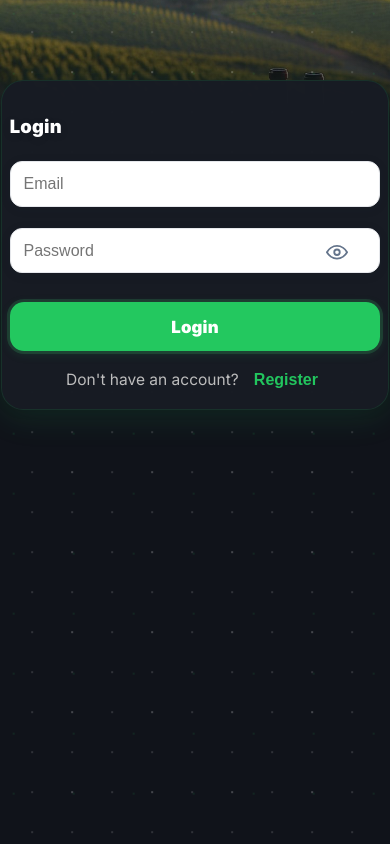
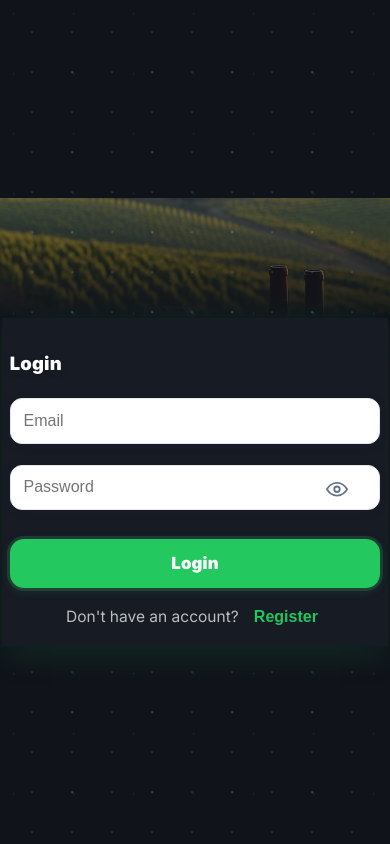
Before and after one commit to dukeheather/investmentsite, a React (Create React App) app in the folder investment-website/: page / in a window 390 px wide. Built offline with nearby package versions, Linux system fonts and the light colour scheme; the HTML template or start-up script is replaced by a standard one.

Commit message:
login mdoal

```diff
--- a/investment-website/src/LoginRegister.css
+++ b/investment-website/src/LoginRegister.css
@@ -16,7 +16,7 @@ body, html, #root {
   display: flex;
   flex-direction: column;
   align-items: center;
-  justify-content: flex-start;
+  justify-content: center;
   z-index: 9999;
   overflow: auto;
 }
@@ -46,10 +46,10 @@ body, html, #root {
 
 .auth-center-card {
   background: rgba(24, 28, 36, 0.98);
-  border-radius: 22px;
+  border-radius: 0;
   box-shadow: 0 8px 32px rgba(34,197,94,0.13), 0 2px 8px rgba(0,0,0,0.10);
   padding: 2.5rem 1.5rem 2rem 1.5rem;
-  margin: -70px auto 0 auto;
+  margin: 0 auto;
   max-width: 370px;
   width: 95vw;
   display: flex;
@@ -57,7 +57,7 @@ body, html, #root {
   align-items: center;
   z-index: 2;
   position: relative;
-  border: 1.5px solid #22c55e22;
+  border: none;
 }
 .auth-center-card h2 {
   margin-bottom: 1.5rem;
@@ -224,7 +224,8 @@ body, html, #root {
   .auth-center-card {
     padding: 1.2rem 0.5rem 1.2rem 0.5rem;
     max-width: 98vw;
-    margin: -40px auto 0 auto;
+    margin: 0 auto;
+    border-radius: 0;
   }
   .auth-center-card h2 {
     font-size: 1.15rem;
```
